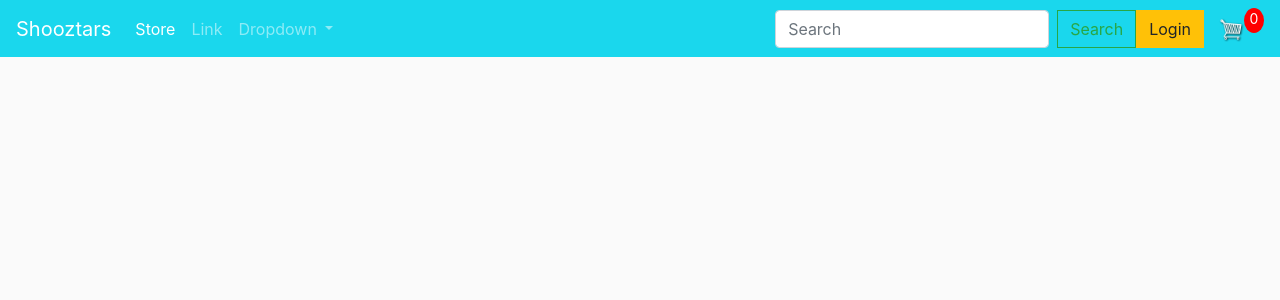
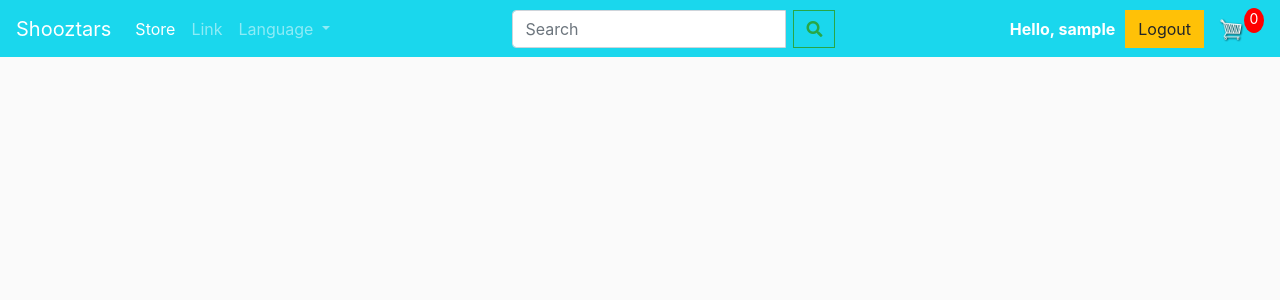
Before and after one commit to neuxyy/Shooztars, a Django app: page / in a window 1280 px wide. Shown: the top 300 px of the page. Run offline with Django 5.2, Linux system fonts and the light colour scheme; the visitor is signed in with stand-in values (Sample User, id 1); data comes from the database, SQL or seed files in the repository; data that the repository does not hold is empty; some libraries are stand-ins or nearby versions.

Commit message:
added some styling and new buttons to the navbar

```diff
--- /dev/null
+++ b/static/css/nav_dropdown.css
@@ -0,0 +1,18 @@
+.dropdown-menu {
+    background-color: #1AD7ED;
+    border-radius: 0;
+}
+
+.dropdown-header {
+    color: #FFFFFF;
+    font-weight: bold;
+}
+
+.dropdown-item {
+    color: #FFFFFF;
+}
+
+.dropdown-item:hover {
+    color: #1AD7ED;
+    background-color: #002633;
+}
--- a/store/templates/store/main.html
+++ b/store/templates/store/main.html
@@ -7,9 +7,11 @@
 
 		<meta name="viewport" content="width=device-width, initial-scale=1, maximum-scale=1, minimum-scale=1" />
 
+		<link rel="stylesheet" href="https://cdnjs.cloudflare.com/ajax/libs/font-awesome/5.15.3/css/all.min.css">
 		<link rel="stylesheet" href="https://stackpath.bootstrapcdn.com/bootstrap/4.4.1/css/bootstrap.min.css" integrity="sha384-Vkoo8x4CGsO3+Hhxv8T/Q5PaXtkKtu6ug5TOeNV6gBiFeWPGFN9MuhOf23Q9Ifjh" crossorigin="anonymous">
 
 		<link rel="stylesheet" type="text/css" href="{% static 'css/main.css' %}">
+		<link rel="stylesheet" type="text/css" href="{% static 'css/nav_dropdown.css' %}">
 
 		<link rel="icon" type="image/x-icon" href="{% static 'images/favicon.ico' %}"/>
 
@@ -35,20 +37,35 @@
 					</li>
 					<li class="nav-item dropdown">
 						<a class="nav-link dropdown-toggle" href="#" id="navbarDropdown" role="button" data-toggle="dropdown" aria-haspopup="true" aria-expanded="false">
-						Dropdown
+							Language
 						</a>
 						<div class="dropdown-menu" aria-labelledby="navbarDropdown">
-						<a class="dropdown-item" href="#">Action</a>
-						<a class="dropdown-item" href="#">Another action</a>
+							<h6 class="dropdown-header">Choose Language</h6>
 							<div class="dropdown-divider"></div>
-						<a class="dropdown-item" href="#">Something else here</a>
+							<div class="text-center">
+								<button class="dropdown-item btn btn-light" onclick="changeLanguage('BG')">BG</button>
+								<button class="dropdown-item btn btn-light" onclick="changeLanguage('EN')">EN</button>
+							</div>
 						</div>
 					</li>
 				</ul>
 				<div class="form-inline my-2 my-lg-0">
+					<div class="input-group">
 						<input class="form-control mr-sm-2" type="search" placeholder="Search" aria-label="Search">
-				<button class="btn btn-outline-success my-2 my-sm-0" type="submit">Search</button>
+						<div class="input-group-append">
+							<button class="btn btn-outline-success my-2 my-sm-0" type="submit">
+								<i class="fas fa-search"></i>
+							</button>
+						</div>
+					</div>
+				</div>
+				<div class="form-inline my-2 my-lg-0 ml-auto">
+					{% if user.is_authenticated %}
+						<span class="navbar-text"><strong style="color: white;">Hello, {{ user.username }}</strong></span>
+						<button onclick="location.href='#'" class="btn btn-warning" style="margin-left: 10px;">Logout</button>
+					{% else %}
 						<a href="{% url 'login' %}" class="btn btn-warning">Login</a>
+					{% endif %}
 					<a href="{% url 'cart' %}">
 						<img id="cart-icon" src="{% static 'images/cart.png' %}">
 					</a>
```
Lines whose indentation alone changed are shown as unchanged.
